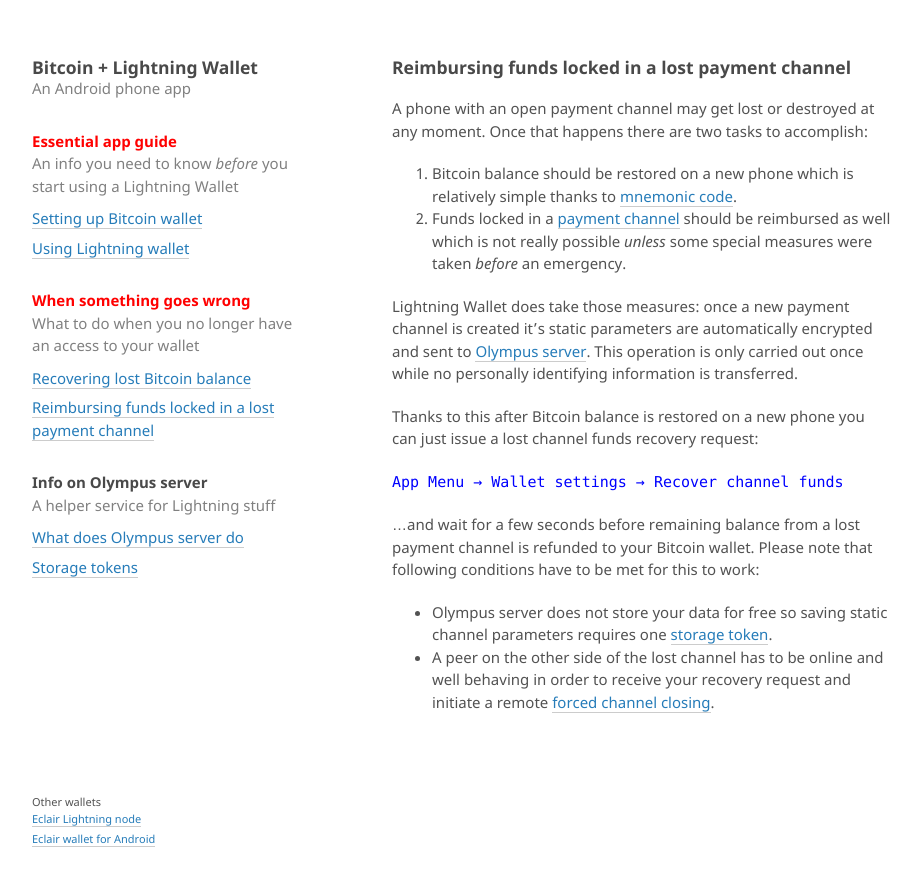
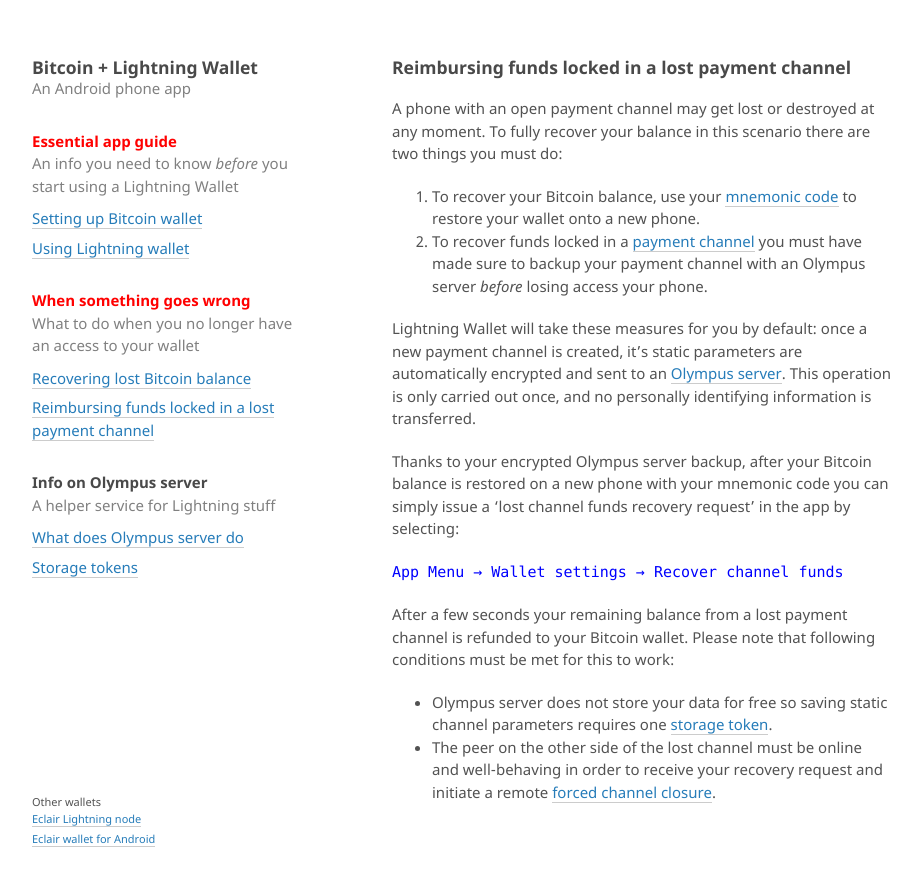
Before and after one commit to takaya-imai/lnwallet-site, a Jekyll site: the page built from reimbursing-funds-locked-in-a-lost-payment-channel.md, in a window 1280 px wide. Shown: the top 886 px of the page, without its empty margins (178-1099 px from the left). Built offline with Jekyll 4.4.1, drawn with Linux system fonts in a browser that asks for light colours; our own code applies the rules of GitHub Pages for plain Markdown files.

Commit message:
Reworded page

```diff
--- a/reimbursing-funds-locked-in-a-lost-payment-channel.md
+++ b/reimbursing-funds-locked-in-a-lost-payment-channel.md
@@ -4,18 +4,18 @@ layout: default
 
 ### [](#reimbursing-funds-locked-in-a-lost-payment-channel)Reimbursing funds locked in a lost payment channel
 
-A phone with an open payment channel may get lost or destroyed at any moment. Once that happens there are two tasks to accomplish:
+A phone with an open payment channel may get lost or destroyed at any moment. To fully recover your balance in this scenario there are two things you must do:
 
-1. Bitcoin balance should be restored on a new phone which is relatively simple thanks to [mnemonic code](setting-up-bitcoin-wallet.html#mnemonic-code).
-2. Funds locked in a [payment channel](using-lightning-wallet.html#payment-channel) should be reimbursed as well which is not really possible *unless* some special measures were taken *before* an emergency.
+1. To recover your Bitcoin balance, use your [mnemonic code](setting-up-bitcoin-wallet.html#mnemonic-code) to restore your wallet onto a new phone.
+2. To recover funds locked in a [payment channel](using-lightning-wallet.html#payment-channel) you must have made sure to backup your payment channel with an Olympus server *before* losing access your phone.
 
-Lightning Wallet does take those measures: once a new payment channel is created it's static parameters are automatically encrypted and sent to [Olympus server](what-does-olympus-server-do.hmtl#what-does-olympus-server-do). This operation is only carried out once while no personally identifying information is transferred.
+Lightning Wallet will take these measures for you by default: once a new payment channel is created, it's static parameters are automatically encrypted and sent to an [Olympus server](what-does-olympus-server-do.hmtl#what-does-olympus-server-do). This operation is only carried out once, and no personally identifying information is transferred.
 
-Thanks to this after Bitcoin balance is restored on a new phone you can just issue a lost channel funds recovery request:
+Thanks to your encrypted Olympus server backup, after your Bitcoin balance is restored on a new phone with your mnemonic code you can simply issue a 'lost channel funds recovery request' in the app by selecting:
 
 `App Menu → Wallet settings → Recover channel funds`
 
-...and wait for a few seconds before remaining balance from a lost payment channel is refunded to your Bitcoin wallet. Please note that following conditions have to be met for this to work:
+After a few seconds your remaining balance from a lost payment channel is refunded to your Bitcoin wallet. Please note that following conditions must be met for this to work:
 
 - Olympus server does not store your data for free so saving static channel parameters requires one [storage token](storage-tokens.html#storage-tokens).
-- A peer on the other side of the lost channel has to be online and well behaving in order to receive your recovery request and initiate a remote [forced channel closing](using-lightning-wallet.html#forced-channel-closing).
+- The peer on the other side of the lost channel must be online and well-behaving in order to receive your recovery request and initiate a remote [forced channel closure](using-lightning-wallet.html#forced-channel-closing).
```
